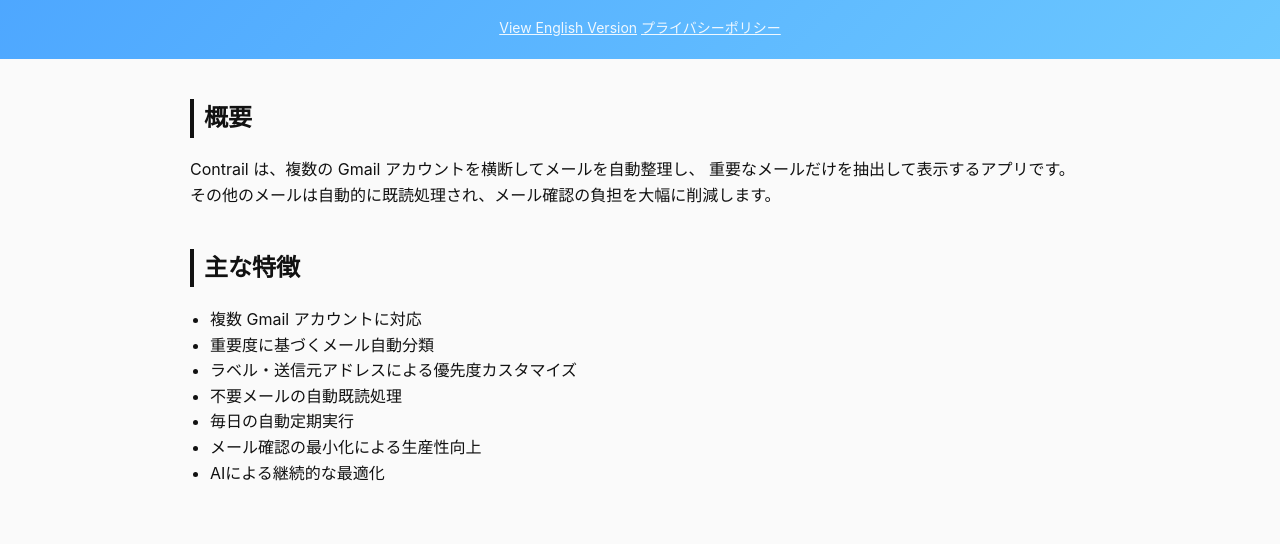
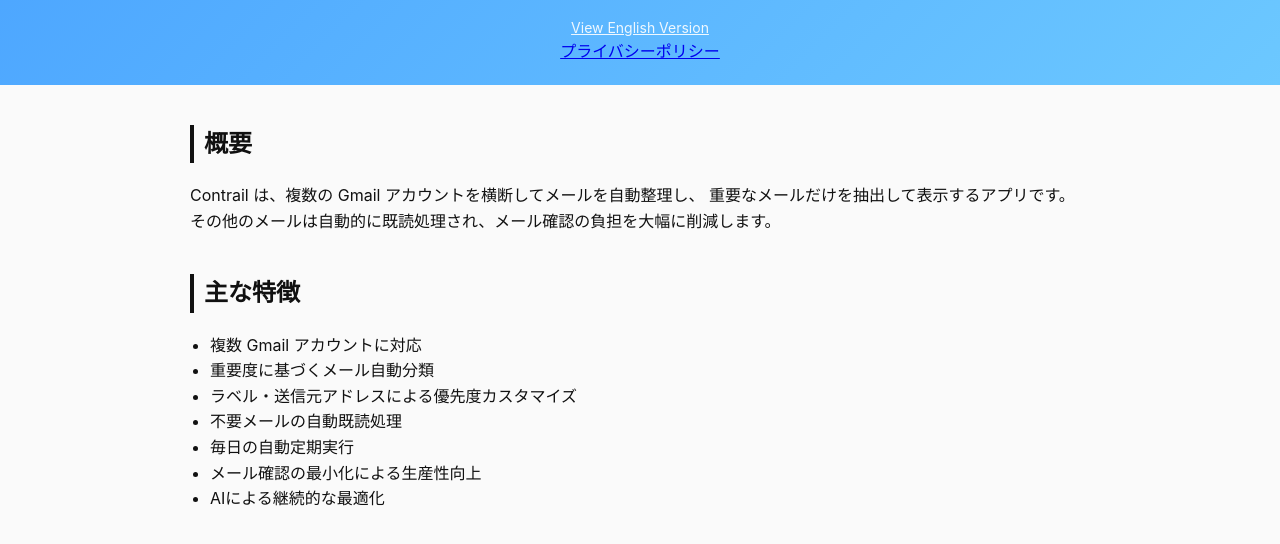
Before and after one commit to caorol/contrail-support, a plain HTML site: page index-ja.html in a window 1280 px wide. Shown: the part 166-710 px from the top of the page. Drawn offline with Linux system fonts and the light colour scheme.

Commit message:
update privacy policy link

```diff
--- a/index-ja.html
+++ b/index-ja.html
@@ -68,6 +68,8 @@
   <!-- 英語ページリンク（追加） -->
   <div class="lang-switch">
     <a href="index.html">View English Version</a>
+  </div>
+  <div class="privacy-policy">
     <a href="privacy-policy/index-ja.html">プライバシーポリシー</a>
   </div>
 </header>
```
Also changed, not shown: index.html (+2 -0 lines).
